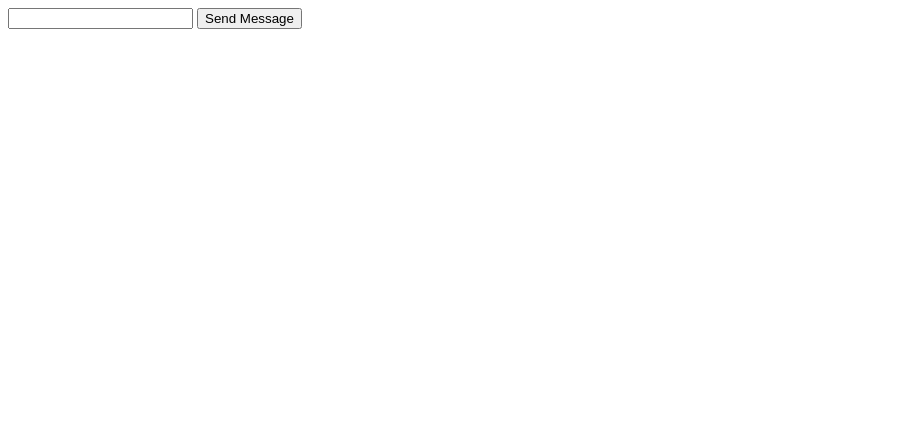
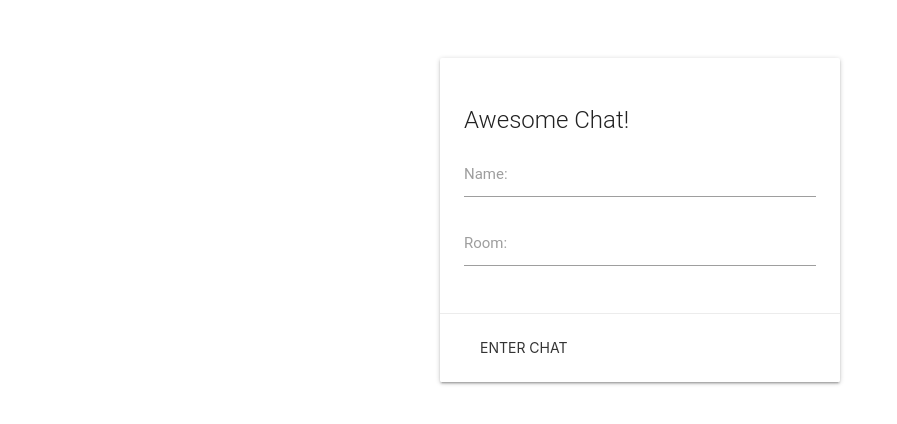
Before and after one commit to evgen904/Chat-socket.io, a website: page public/index.html in a window 1280 px wide. Shown: the whole page, without its empty margins (0-897 px from the left). Drawn offline with nearby package versions, Linux system fonts and the light colour scheme; no server answers.

Commit message:
Блок выбора комнаты и имени

```diff
--- a/public/index.html
+++ b/public/index.html
@@ -5,36 +5,46 @@
   <meta name="viewport"
         content="width=device-width, user-scalable=no, initial-scale=1.0, maximum-scale=1.0, minimum-scale=1.0">
   <meta http-equiv="X-UA-Compatible" content="ie=edge">
+  <link rel="stylesheet" href="https://cdnjs.cloudflare.com/ajax/libs/materialize/1.0.0/css/materialize.min.css">
+  <link rel="stylesheet" href="styles.css">
   <title>NodeJS Chat</title>
 </head>
 <body>
 
-<input type="text">
-<button>Send Message</button>
-<ul></ul>
+<form action="chat.html" method="get" class="auth">
+  <div class="card">
+    <div class="card-content">
+      <h4 class="card-title">Awesome Chat!</h4>
+      <div class="input-field">
+        <input
+            type="text"
+            id="name"
+            class="validate"
+            name="name"
+            required
+        >
+        <label for="name">Name:</label>
+      </div>
+      <div class="input-field">
+        <input
+            type="text"
+            id="room"
+            class="validate"
+            name="room"
+            required
+        >
+        <label for="room">Room:</label>
+      </div>
+    </div>
+    <div class="card-action">
+      <button type="submit" class="waves-effect waves-teal btn-flat">
+        Enter chat
+      </button>
+    </div>
+  </div>
+</form>
 
+<script src="https://cdnjs.cloudflare.com/ajax/libs/materialize/1.0.0/js/materialize.min.js"></script>
 <script src="socket.io/socket.io.js"></script>
-<script>
-  const socket = io();
-
-  document.querySelector('button').addEventListener('click', () => {
-    const value = document.querySelector('input').value;
-    socket.emit('createMessage', {
-      value
-    });
-    document.querySelector('input').value = '';
-  });
-
-  socket.on('newMassage', message => {
-    const li = document.createElement('li');
-    li.innerHTML = `<b>${message.text}</b> <small>${message.date}</small>`;
-    document.querySelector('ul').appendChild(li);
-  });
-
-  socket.on('connect', () => {
-    console.log('Client connected');
-  });
-
-</script>
 </body>
 </html>
--- /dev/null
+++ b/public/styles.css
@@ -0,0 +1,15 @@
+html, body {
+  padding: 0;
+  margin: 0;
+  font-family: "Roboto";
+}
+
+.auth {
+  display: flex;
+  justify-content: center;
+  padding-top: 50px;
+}
+.auth .card {
+  max-width: 400px;
+  width: 100%;
+}
```
Also changed, not shown: public/chat.html (added, +18 -0 lines).
